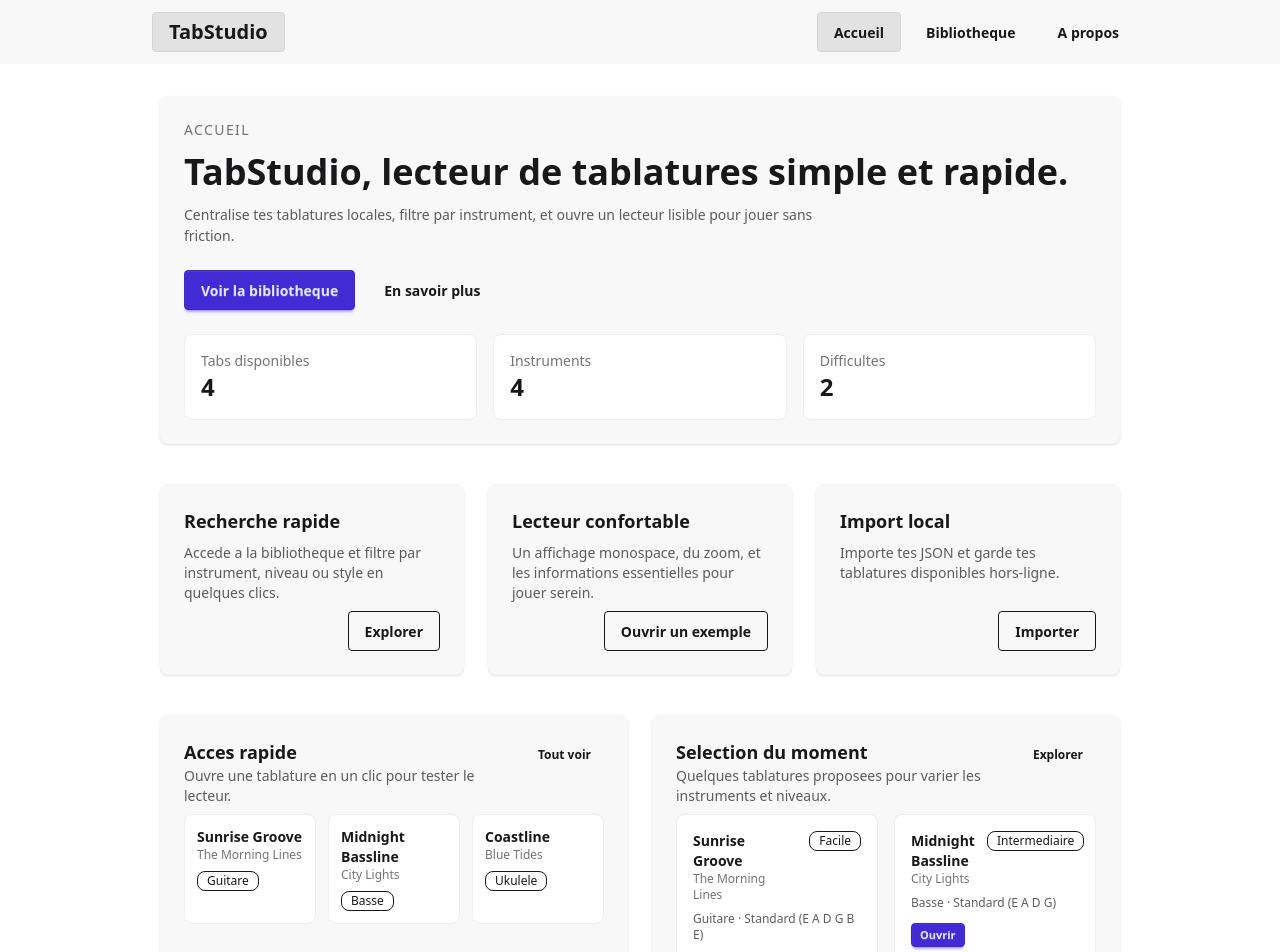
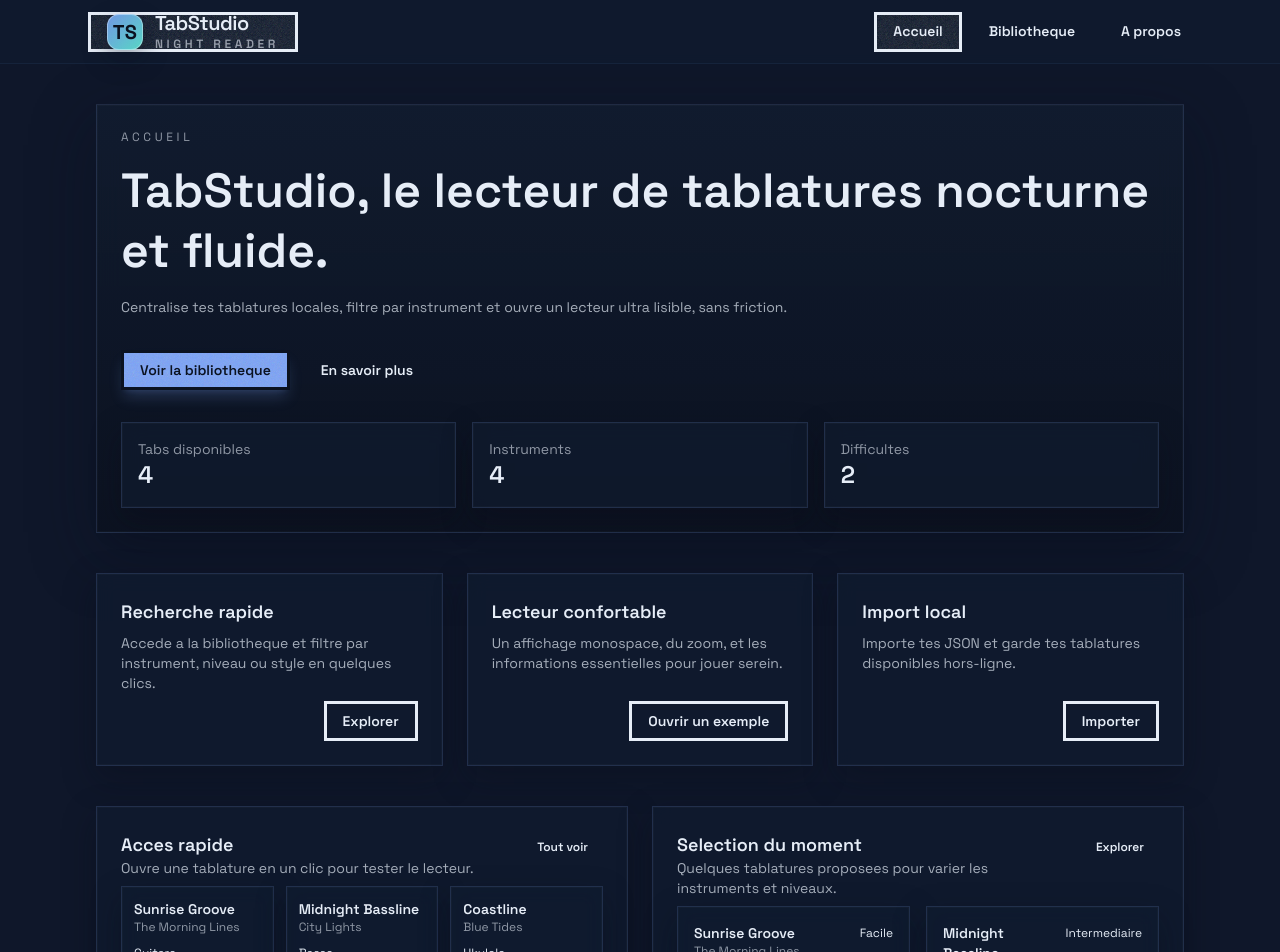
Before and after one commit to K0Konut/TabStudio, a Vue app: page / in a window 1280 px wide. Shown: the top 952 px of the page. Built offline with nearby package versions, Linux system fonts and the light colour scheme.

Commit message:
improve UI design of the site

```diff
--- a/index.html
+++ b/index.html
@@ -1,5 +1,5 @@
 <!DOCTYPE html>
-<html lang="">
+<html lang="fr" data-theme="tabstudio">
   <head>
     <meta charset="UTF-8">
     <link rel="icon" href="/favicon.ico">
--- a/src/App.vue
+++ b/src/App.vue
@@ -3,9 +3,9 @@ import { RouterLink, RouterView } from 'vue-router'
 </script>
 
 <template>
-  <div class="min-h-screen bg-base-100 text-base-content" data-theme="light">
-    <div class="navbar bg-base-200">
-      <div class="mx-auto flex w-full max-w-5xl items-center px-4">
+  <div class="min-h-screen text-base-content" data-theme="tabstudio">
+    <div class="navbar sticky top-0 z-20 border-b border-base-300/60 bg-base-200/70 backdrop-blur">
+      <div class="mx-auto flex w-full max-w-6xl items-center px-4">
         <div class="flex flex-1 items-center gap-2">
           <div class="dropdown dropdown-bottom">
             <button
@@ -33,8 +33,12 @@ import { RouterLink, RouterView } from 'vue-router'
               <li><RouterLink to="/about" active-class="active">A propos</RouterLink></li>
             </ul>
           </div>
-          <RouterLink class="btn btn-ghost text-xl" to="/" active-class="btn-active">
-            TabStudio
+          <RouterLink class="btn btn-ghost gap-3 text-xl tracking-tight" to="/" active-class="btn-active">
+            <span class="tab-logo">TS</span>
+            <span class="flex flex-col text-left leading-tight">
+              <span>TabStudio</span>
+              <span class="text-xs uppercase tracking-[0.3em] text-base-content/60">Night Reader</span>
+            </span>
           </RouterLink>
         </div>
         <div class="hidden items-center gap-2 lg:flex">
@@ -49,7 +53,7 @@ import { RouterLink, RouterView } from 'vue-router'
       </div>
     </div>
 
-    <main class="mx-auto w-full max-w-5xl px-4 py-8 sm:px-6 lg:px-8">
+    <main class="mx-auto w-full max-w-6xl px-4 py-10 sm:px-6 lg:px-8">
       <RouterView />
     </main>
   </div>
--- a/src/assets/main.css
+++ b/src/assets/main.css
@@ -1,2 +1,135 @@
+@import url("https://fonts.googleapis.com/css2?family=JetBrains+Mono:wght@400;500;600&family=Space+Grotesk:wght@400;500;600;700&display=swap");
 @import "tailwindcss";
-@plugin "daisyui";
+
+@plugin "daisyui" {
+  themes: tabstudio --default;
+}
+
+@plugin "daisyui/theme" {
+  name: "tabstudio";
+  default: true;
+  color-scheme: dark;
+
+  --color-primary: #7aa2f7;
+  --color-primary-content: #0b1220;
+  --color-secondary: #9d7bff;
+  --color-secondary-content: #0b1220;
+  --color-accent: #5eead4;
+  --color-accent-content: #0b1220;
+  --color-neutral: #0b1220;
+  --color-neutral-content: #e6edf7;
+  --color-base-100: #0f172a;
+  --color-base-200: #111c2f;
+  --color-base-300: #1b2a45;
+  --color-base-content: #e6edf7;
+  --color-info: #7dc4ff;
+  --color-info-content: #0b1220;
+  --color-success: #2dd4bf;
+  --color-success-content: #0b1220;
+  --color-warning: #fbbf24;
+  --color-warning-content: #0b1220;
+  --color-error: #f87171;
+  --color-error-content: #0b1220;
+}
+
+:root {
+  color-scheme: dark;
+  --tab-font-sans: "Space Grotesk", "Segoe UI", system-ui, -apple-system, sans-serif;
+  --tab-font-mono: "JetBrains Mono", "SFMono-Regular", ui-monospace, SFMono-Regular, Menlo, monospace;
+}
+
+body {
+  font-family: var(--tab-font-sans);
+  background-color: #0b1220;
+  background-image:
+    radial-gradient(circle at 15% 10%, rgba(122, 162, 247, 0.18), transparent 40%),
+    radial-gradient(circle at 85% 12%, rgba(94, 234, 212, 0.12), transparent 45%),
+    radial-gradient(circle at 50% 100%, rgba(157, 123, 255, 0.18), transparent 55%);
+  background-attachment: fixed;
+  animation: tab-breathe 18s ease-in-out infinite;
+}
+
+@keyframes tab-breathe {
+  0% {
+    background-position: 0% 0%, 0% 0%, 0% 0%;
+  }
+  50% {
+    background-position: 6% 4%, -4% 2%, 2% -4%;
+  }
+  100% {
+    background-position: 0% 0%, 0% 0%, 0% 0%;
+  }
+}
+
+.tab-surface {
+  background: linear-gradient(180deg, rgba(17, 28, 47, 0.85), rgba(12, 18, 32, 0.9));
+  border: 1px solid rgba(93, 118, 167, 0.25);
+  box-shadow:
+    0 20px 60px rgba(10, 15, 30, 0.4),
+    inset 0 0 0 1px rgba(255, 255, 255, 0.02);
+  backdrop-filter: blur(12px);
+}
+
+.tab-card {
+  border: 1px solid rgba(93, 118, 167, 0.25);
+  background-color: rgba(17, 28, 47, 0.7);
+  box-shadow:
+    0 12px 30px rgba(8, 12, 24, 0.35),
+    inset 0 0 0 1px rgba(255, 255, 255, 0.02);
+  backdrop-filter: blur(10px);
+}
+
+.tab-card:hover {
+  box-shadow:
+    0 16px 38px rgba(8, 12, 24, 0.45),
+    0 0 20px rgba(122, 162, 247, 0.08),
+    inset 0 0 0 1px rgba(255, 255, 255, 0.03);
+}
+
+.tab-logo {
+  display: inline-flex;
+  align-items: center;
+  justify-content: center;
+  width: 36px;
+  height: 36px;
+  border-radius: 12px;
+  background: linear-gradient(135deg, rgba(122, 162, 247, 0.9), rgba(94, 234, 212, 0.9));
+  color: #0b1220;
+  font-weight: 700;
+  letter-spacing: 0.02em;
+  box-shadow:
+    0 10px 24px rgba(10, 15, 30, 0.35),
+    inset 0 0 0 1px rgba(255, 255, 255, 0.35);
+}
+
+.tab-reader {
+  position: relative;
+  border: 1px solid rgba(93, 118, 167, 0.35);
+  background:
+    linear-gradient(180deg, rgba(12, 18, 32, 0.96), rgba(10, 15, 26, 0.98)),
+    repeating-linear-gradient(
+      0deg,
+      rgba(125, 196, 255, 0.06),
+      rgba(125, 196, 255, 0.06) 1px,
+      transparent 1px,
+      transparent 24px
+    );
+  box-shadow:
+    0 20px 50px rgba(7, 10, 20, 0.55),
+    inset 0 0 0 1px rgba(255, 255, 255, 0.02);
+}
+
+.tab-reader::after {
+  content: "";
+  position: absolute;
+  top: 0;
+  right: 0;
+  bottom: 0;
+  width: 64px;
+  background: linear-gradient(90deg, transparent, rgba(10, 15, 26, 0.85));
+  pointer-events: none;
+}
+
+.tab-mono {
+  font-family: var(--tab-font-mono);
+}
--- a/src/pages/HomePage.vue
+++ b/src/pages/HomePage.vue
@@ -14,30 +14,34 @@ const spotlightTabs = tabs.slice(0, 4)
 
 <template>
   <section class="space-y-10">
-    <div class="card bg-base-200 shadow-sm">
-      <div class="card-body gap-6">
-        <div class="space-y-3">
-          <p class="text-sm uppercase tracking-widest text-base-content/60">Accueil</p>
-          <h1 class="text-4xl font-semibold">TabStudio, lecteur de tablatures simple et rapide.</h1>
+    <div class="card tab-surface">
+      <div class="card-body gap-8">
+        <div class="space-y-4">
+          <p class="text-xs uppercase tracking-[0.3em] text-base-content/60">Accueil</p>
+          <h1 class="text-4xl font-semibold leading-tight sm:text-5xl">
+            TabStudio, le lecteur de tablatures nocturne et fluide.
+          </h1>
           <p class="max-w-2xl text-base-content/70">
-            Centralise tes tablatures locales, filtre par instrument, et ouvre un lecteur lisible pour
-            jouer sans friction.
+            Centralise tes tablatures locales, filtre par instrument et ouvre un lecteur ultra lisible,
+            sans friction.
           </p>
         </div>
         <div class="flex flex-wrap items-center gap-3">
-          <RouterLink class="btn btn-primary" to="/library">Voir la bibliotheque</RouterLink>
+          <RouterLink class="btn btn-primary shadow-lg shadow-primary/20" to="/library">
+            Voir la bibliotheque
+          </RouterLink>
           <RouterLink class="btn btn-ghost" to="/about">En savoir plus</RouterLink>
         </div>
         <div class="grid gap-4 sm:grid-cols-3">
-          <div class="rounded-box border border-base-300 bg-base-100 p-4">
+          <div class="rounded-box tab-card p-4 transition hover:-translate-y-0.5 hover:border-primary/50">
             <p class="text-sm text-base-content/60">Tabs disponibles</p>
             <p class="text-2xl font-semibold">{{ totalTabs }}</p>
           </div>
-          <div class="rounded-box border border-base-300 bg-base-100 p-4">
+          <div class="rounded-box tab-card p-4 transition hover:-translate-y-0.5 hover:border-primary/50">
             <p class="text-sm text-base-content/60">Instruments</p>
             <p class="text-2xl font-semibold">{{ instruments }}</p>
           </div>
-          <div class="rounded-box border border-base-300 bg-base-100 p-4">
+          <div class="rounded-box tab-card p-4 transition hover:-translate-y-0.5 hover:border-primary/50">
             <p class="text-sm text-base-content/60">Difficultes</p>
             <p class="text-2xl font-semibold">{{ difficulties }}</p>
           </div>
@@ -46,7 +50,7 @@ const spotlightTabs = tabs.slice(0, 4)
     </div>
 
     <div class="grid gap-6 lg:grid-cols-3">
-      <div class="card bg-base-200 shadow-sm">
+      <div class="card tab-card transition hover:-translate-y-0.5 hover:border-primary/40">
         <div class="card-body">
           <h2 class="card-title">Recherche rapide</h2>
           <p class="text-sm text-base-content/70">
@@ -57,7 +61,7 @@ const spotlightTabs = tabs.slice(0, 4)
           </div>
         </div>
       </div>
-      <div class="card bg-base-200 shadow-sm">
+      <div class="card tab-card transition hover:-translate-y-0.5 hover:border-primary/40">
         <div class="card-body">
           <h2 class="card-title">Lecteur confortable</h2>
           <p class="text-sm text-base-content/70">
@@ -70,7 +74,7 @@ const spotlightTabs = tabs.slice(0, 4)
           </div>
         </div>
       </div>
-      <div class="card bg-base-200 shadow-sm">
+      <div class="card tab-card transition hover:-translate-y-0.5 hover:border-primary/40">
         <div class="card-body">
           <h2 class="card-title">Import local</h2>
           <p class="text-sm text-base-content/70">
@@ -84,7 +88,7 @@ const spotlightTabs = tabs.slice(0, 4)
     </div>
 
     <div class="grid gap-6 lg:grid-cols-2">
-      <div class="card bg-base-200 shadow-sm">
+      <div class="card tab-card">
         <div class="card-body">
           <div class="flex items-start justify-between gap-4">
             <div>
@@ -100,7 +104,7 @@ const spotlightTabs = tabs.slice(0, 4)
             <RouterLink
               v-for="tab in quickAccessTabs"
               :key="tab.id"
-              class="rounded-box border border-base-300 bg-base-100 p-3 transition hover:border-primary"
+              class="rounded-box tab-card p-3 transition hover:-translate-y-0.5 hover:border-primary/60"
               :to="{ name: 'reader', params: { id: tab.id } }"
             >
               <p class="text-sm font-semibold">{{ tab.title }}</p>
@@ -111,7 +115,7 @@ const spotlightTabs = tabs.slice(0, 4)
         </div>
       </div>
 
-      <div class="card bg-base-200 shadow-sm">
+      <div class="card tab-card">
         <div class="card-body">
           <div class="flex items-start justify-between gap-4">
             <div>
@@ -124,7 +128,11 @@ const spotlightTabs = tabs.slice(0, 4)
           </div>
 
           <div class="grid gap-4 sm:grid-cols-2">
-            <article v-for="tab in spotlightTabs" :key="tab.id" class="rounded-box border border-base-300 bg-base-100 p-4">
+            <article
+              v-for="tab in spotlightTabs"
+              :key="tab.id"
+              class="rounded-box tab-card p-4 transition hover:-translate-y-0.5 hover:border-primary/60"
+            >
               <div class="flex items-start justify-between gap-3">
                 <div>
                   <p class="text-sm font-semibold">{{ tab.title }}</p>
--- a/tailwind.config.js
+++ b/tailwind.config.js
@@ -6,7 +6,5 @@ export default {
     extend: {},
   },
   plugins: [daisyui],
-  daisyui: {
-    themes: ['light'],
-  },
+  daisyui: {},
 }
```
Also changed, not shown: src/pages/AboutPage.vue (+7 -5 lines), src/pages/LibraryPage.vue (+75 -19 lines), src/pages/ReaderPage.vue (+44 -4 lines).
